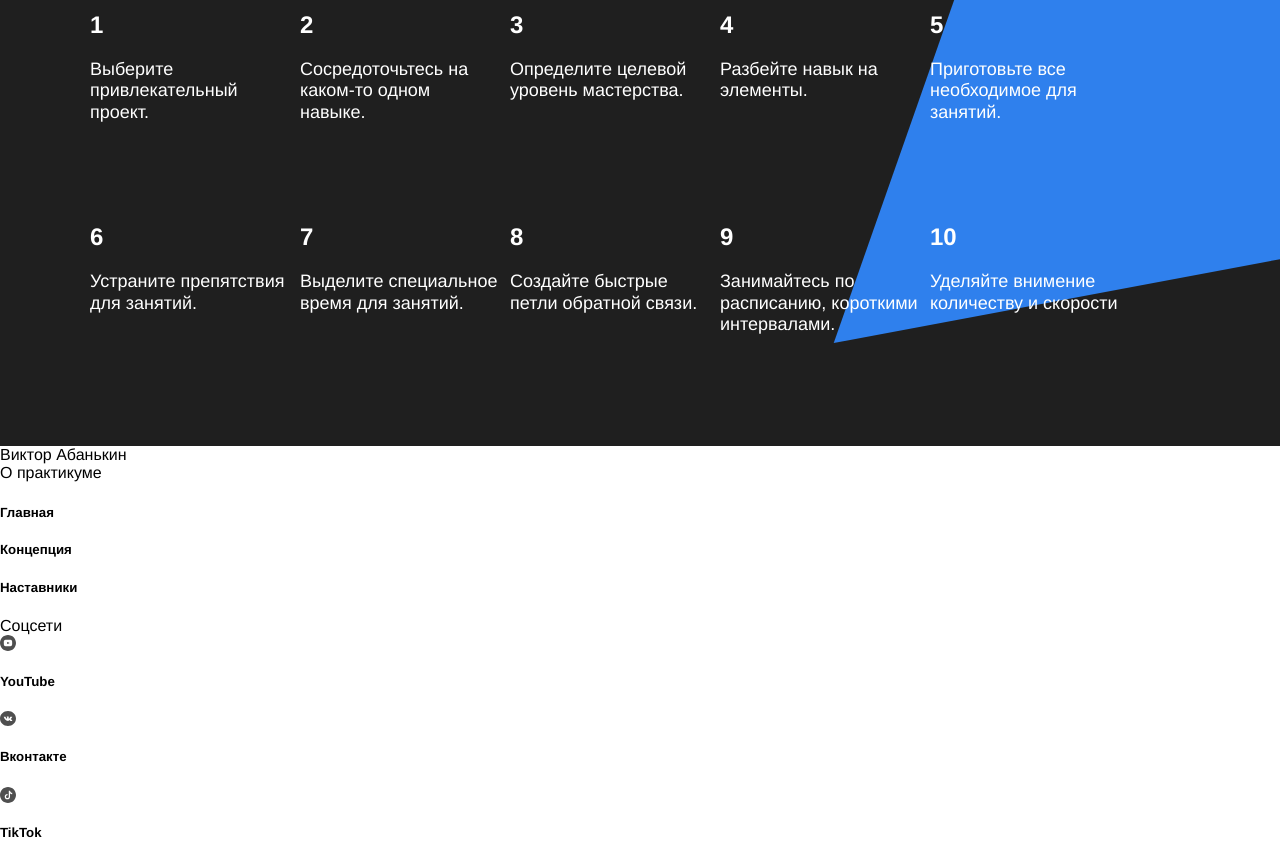
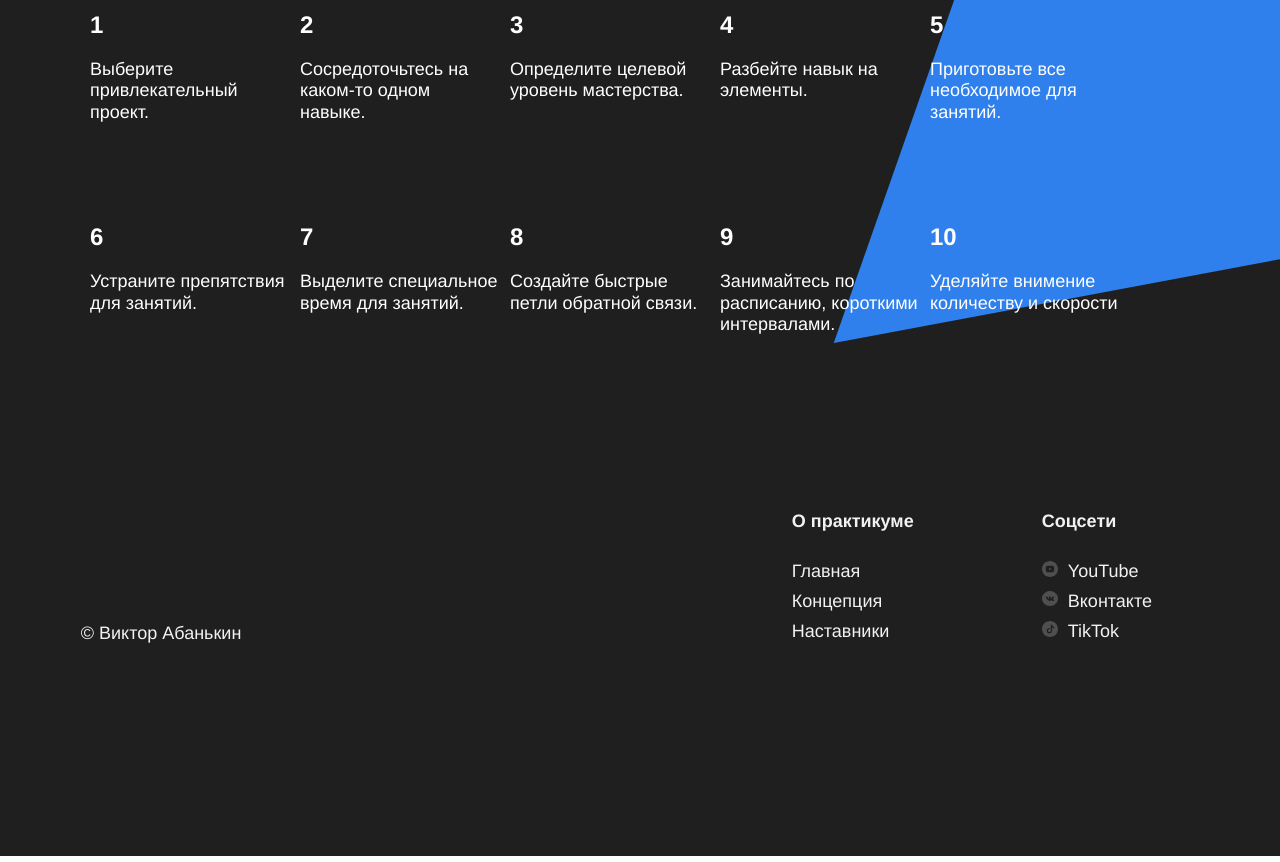
Before and after one commit to Vinsente519/How_to_study_project, a plain HTML site: page index.html in a window 1280 px wide. Shown: the part 3216-4078 px from the top of the page. Drawn offline with Linux system fonts and the light colour scheme.

Commit message:
доработка подвала

```diff
--- a/index.html
+++ b/index.html
@@ -156,32 +156,23 @@
     <footer class="footer">
         <div class="footer_columns">
           <div class="footer_column__content_copyright">
-            <div class=" logo logo_place_footer"></div>
-            <h4 class="footer_autor">Виктор Абанькин</h4>
+            <div class=" logo logo_place_footer" ></div>
+            <h4 class="footer_autor"> &copy Виктор Абанькин</h4>
           </div>
           <div class="footer_column__content_info">
             <h4 class="footer_column-heading">О практикуме</h4>
             <div class="footer_column-links">
-              <h5 class="footer_column_link">Главная</h5>
-              <h5 class="footer_column_link">Концепция</h5>
-              <h5 class="footer_column_link">Наставники</h5>
+              <a class="footer_column_link">Главная</a>
+              <a class="footer_column_link">Концепция</a>
+              <a class="footer_column_link">Наставники</a>
             </div>
           </div>
           <div class="footer_column__content_social">
             <h4 class="footer_column-heading">Соцсети</h4>
             <div class="footer_column-links">
-              <div>
-                <img class="footer_social_icon" src="images/youtube_color_white.svg" alt="логотип YouTobe">
-                <h5 class="footer_column_link">YouTube</h5>
-              </div>
-              <div>
-                <img class="footer_social_icon" src="images/vk_color_white.svg" alt="логотип Вконтакте">
-                <h5 class="footer_column_link">Вконтакте</h5>
-              </div>
-              <div>
-                <img class="footer_social_icon" src="images/tiktok_color_white.svg" alt="логотип TikTok">
-                <h5 class="footer_column_link">TikTok</h5>
-              </div>
+                <a class="footer_column_link"><img class="footer_social_icon" src="images/youtube_color_white.svg" alt="логотип YouTobe">YouTube</a>
+                <a class="footer_column_link"><img class="footer_social_icon" src="images/vk_color_white.svg" alt="логотип Вконтакте">Вконтакте</a>
+                <a class="footer_column_link"><img class="footer_social_icon" src="images/tiktok_color_white.svg" alt="логотип TikTok">TikTok</a>
             </div>
           </div>
         </div>
--- a/styles/style.css
+++ b/styles/style.css
@@ -308,3 +308,73 @@ body, h1, h2, h3, h4, p, a {
   height: 877px;
 
 }
+
+
+.footer{
+  background-color: #1f1f1f;
+  padding-top: 60px;
+  min-height: 350px;
+
+
+
+}
+.footer_columns{
+  display:flex;
+  justify-content: flex-end;
+  width: 90%;
+
+
+}
+.footer_column__content_copyright{
+  display: flex;
+  flex-basis: 711px;
+
+}
+.footer_autor{
+  line-height: 25px;
+  font-size:18px;
+  font-weight: normal;
+  align-self: flex-end;
+  padding-top: 16px;
+  padding-bottom: 16px;
+}
+.footer_column__content_info{
+  flex-basis: 250px;
+}
+.footer_column-heading{
+  margin-bottom: 20px;
+  line-height: 30px;
+  font-size:18px;
+  font-weight: 600;
+}
+
+
+.footer_column-links{
+  display:flex;
+  flex-direction: column;
+  padding-bottom: 16px;
+}
+
+
+.footer_column_link{
+  line-height: 30px;
+  font-size:18px;
+  font-weight: normal;
+}
+
+
+.logo_place_footer{
+  background-image: url('../images/logo_place_footer.svg') ;
+}
+
+
+.footer_autor, .footer_column-heading, .footer_column_link{
+  color:#f2f2f2;
+}
+
+
+.footer_social_icon{
+  width: 16px;
+  height: 16px;
+  padding-right: 10px;
+}
```
